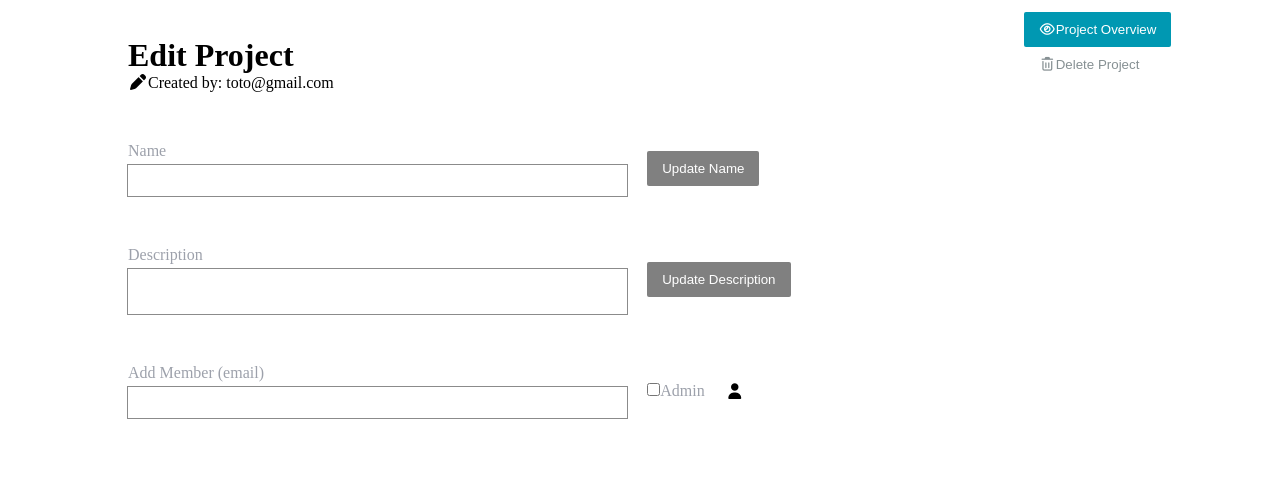
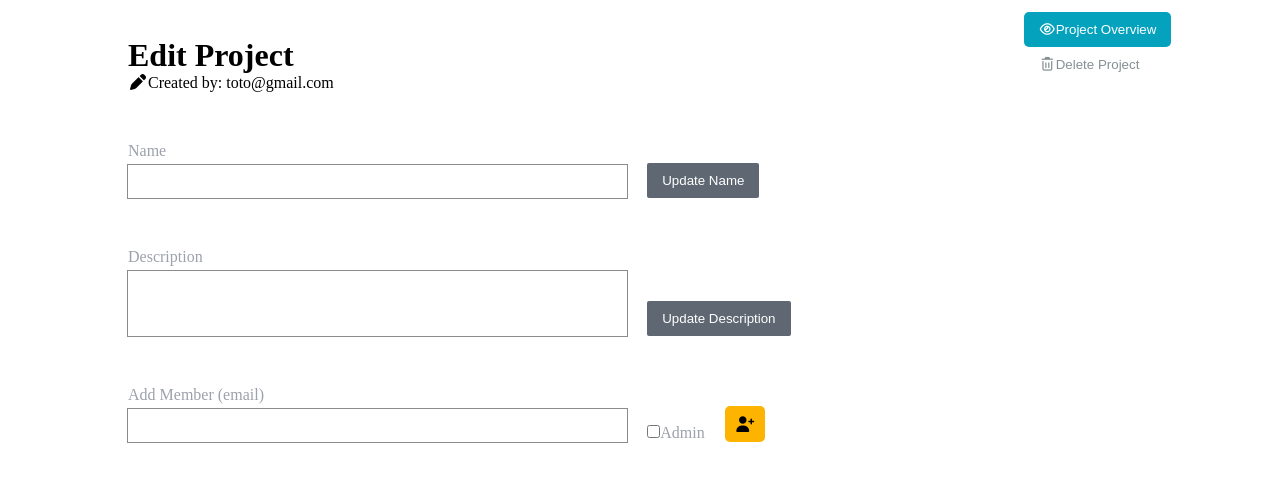
Before and after one commit to Musa12121/basecamp, a website: page public/account.html in a window 1280 px wide. Shown: the part 112-594 px from the top of the page. Drawn offline with Linux system fonts and the light colour scheme.

Commit message:
only checkbox remaining

```diff
--- a/public/account.css
+++ b/public/account.css
@@ -60,6 +60,7 @@ button {
     border-radius: 2px;
     padding: 10px 15px;
     border: none;
+    cursor: pointer;
 }
 
 main {
@@ -91,6 +92,7 @@ textarea {
 
 textarea {
     resize: none;
+    padding: 10px;
 }
 
  input:focus,
@@ -288,7 +290,11 @@ aside{
     gap: 20px;
 }
 #overview{
-    background-color: #0098b2;
+    background-color:  #05a2bd;
+    border-radius: 5px;
+    &:hover{
+        background-color: #0098b2;
+    }
 }
 #deleteproject{
     background-color: transparent;
@@ -298,13 +304,13 @@ aside{
     width: 65%;
 }
 .inputBlockSettings input{
-    padding: 8px;
+    padding: 9px;
 }
 
 .wrapperOfInputBlock{
     display: flex;
     gap: 20px;
-    align-items: center;
+    align-items: flex-end;
 }
 
 .wrapperInsideMain{
@@ -314,3 +320,10 @@ aside{
     width: 75%;
     height: 100%;
 }
+
+.buttonDiv button{
+    background-color: #5e6772;
+}
+.buttonDiv button:hover{
+     background-color:#515b61;
+ }
--- a/public/account.html
+++ b/public/account.html
@@ -42,17 +42,17 @@
                     <div class="wrapperOfInputBlock">
                         <div class="inputBlockSettings">
                             <label for="nameInputs">Name</label><input type="text">
-                        </div><div><button>Update Name</button></div>
+                        </div><div class="buttonDiv"><button>Update Name</button></div>
                     </div>
                     <div class="wrapperOfInputBlock">
                         <div class="inputBlockSettings">
                              <label for="nameInputs">Description</label><textarea rows="3"></textarea>
-                        </div><div><button>Update Description</button></div>
+                        </div><div class="buttonDiv"><button>Update Description</button></div>
                     </div>
                     <div class="wrapperOfInputBlock">
                         <div class="inputBlockSettings">
                              <label for="nameInputs">Add Member (email)</label><input type="text">
-                        </div><div class="specialCheck"><input type="checkbox" id="check"><label for="check">Admin</label></div><i class="fa-solid fa-user"></i>
+                        </div><div class="specialCheck"><input type="checkbox" id="check"><label for="check">Admin</label></div><i class="fa-solid fa-user-plus" style="background-color: #fcb400 ;padding: 10px 20px ;display: flex;justify-content: center;align-items: center;border-radius: 5px;"></i>
                     </div>
             </main>
             <aside>
```
